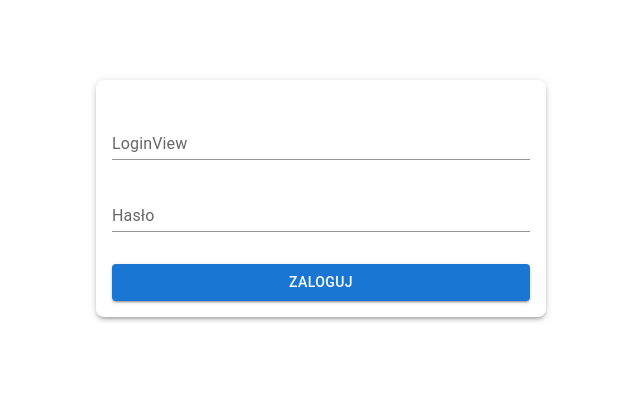
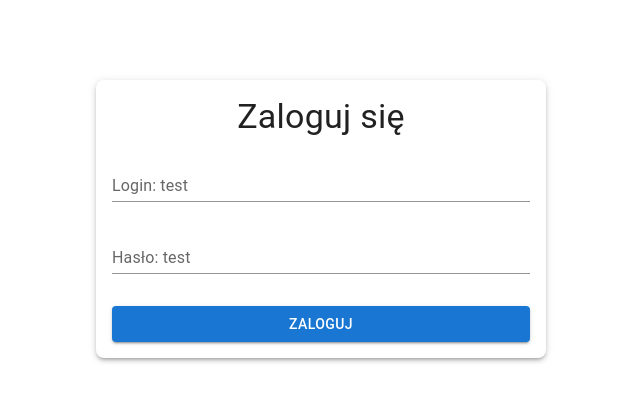
Before and after one commit to CaelumExodus/bmi-calculator, a React (Vite) app: page / in a window 1280 px wide. Shown: the top 402 px of the page, without its empty margins (319-959 px from the left). Built offline with nearby package versions, Linux system fonts and the light colour scheme.

Commit message:
feat: login view adjustments

```diff
--- a/src/modules/authorization/views/LoginView.tsx
+++ b/src/modules/authorization/views/LoginView.tsx
@@ -1,4 +1,4 @@
-import { Box, Button, Card, TextField } from '@mui/material';
+import { Box, Button, Card, TextField, Typography } from '@mui/material';
 import { useForm } from 'react-hook-form';
 import { yupResolver } from '@hookform/resolvers/yup';
 import * as yup from 'yup';
@@ -33,11 +33,12 @@ export default function LoginView() {
         boxShadow: 3,
       } }
     >
+      <Typography sx={ { textAlign: 'center' } } variant='h4'>Zaloguj się</Typography>
 
       <Box component='form' onSubmit={ handleSubmit(onSubmit) }>
         <TextField
           fullWidth
-          label="LoginView"
+          label="Login: test"
           variant="standard"
           margin='normal'
           { ...register('username') }
@@ -47,7 +48,7 @@ export default function LoginView() {
 
         <TextField
           fullWidth
-          label="Hasło"
+          label="Hasło: test"
           type="password"
           variant="standard"
           margin='normal'
```
